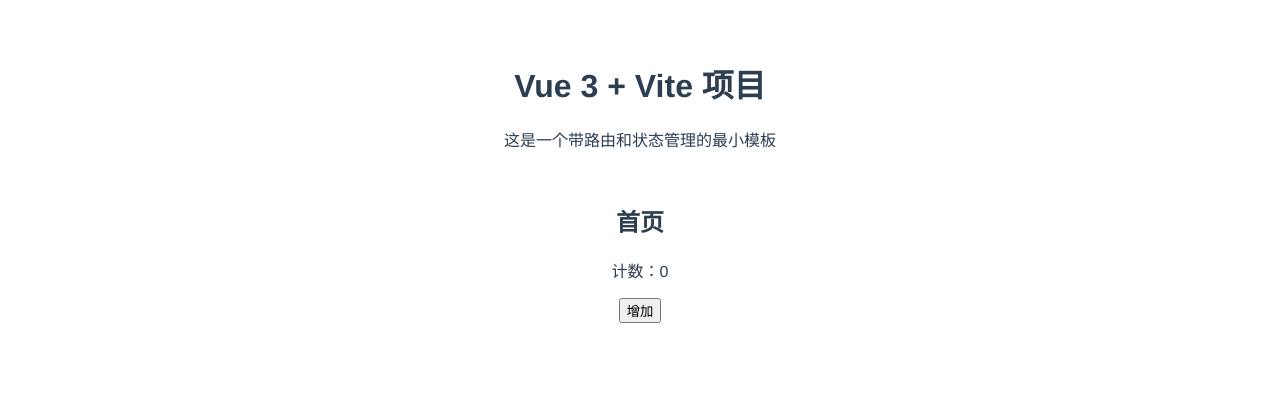
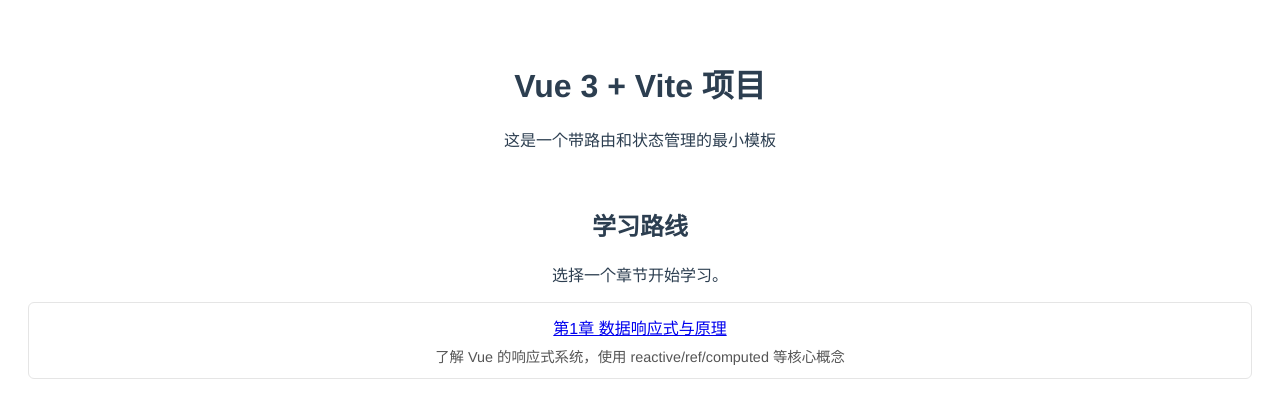
Before and after one commit to Yawwwwn/Test-Server, a Vue app: page / in a window 1280 px wide. Shown: the top 418 px of the page. Built offline with nearby package versions, Linux system fonts and the light colour scheme; the HTML template or start-up script is replaced by a standard one.

Commit message:
feat(chapter1): expand reactive data demos (Reactive, Ref, Computed, ToRefs, Watch, ShallowReactive) and nested routing

```diff
--- /dev/null
+++ b/src/chapters/Chapter1/Chapter1.vue
@@ -0,0 +1,26 @@
+<template>
+  <div class="chapter">
+    <h3>第1章：数据响应式与原理</h3>
+    <p>本章包含若干子示例，均为响应式数据的演示组件。</p>
+    <nav class="subnav">
+      <router-link to="reactive">Reactive</router-link>
+      <router-link to="ref">Ref</router-link>
+      <router-link to="computed">Computed</router-link>
+      <router-link to="to-refs">ToRefs</router-link>
+      <router-link to="watch">Watch</router-link>
+      <router-link to="shallow-reactive">ShallowReactive</router-link>
+    </nav>
+    <section class="exercises">
+      <router-view />
+    </section>
+  </div>
+  </template>
+
+<script setup lang="ts"></script>
+
+<style scoped>
+.chapter { padding: 16px; }
+.subnav { display: flex; gap: 12px; margin: 12px 0; }
+.subnav a { padding: 6px 10px; border: 1px solid #ddd; border-radius: 4px; text-decoration: none; color: #333; }
+.exercises { display: grid; grid-template-columns: 1fr; gap: 16px; }
+</style>
--- a/src/router/index.ts
+++ b/src/router/index.ts
@@ -2,9 +2,12 @@
 
 // 懒加载首页组件
 const Home = () => import('@/views/Home.vue')
+// 懒加载第一章页面
+const Chapter1 = () => import('@/chapters/Chapter1/Chapter1.vue')
 
 const routes = [
-  { path: '/', name: 'Home', component: Home }
+  { path: '/', name: 'Home', component: Home },
+  { path: '/chapter-1', name: 'Chapter1', component: Chapter1 }
 ]
 
 export default createRouter({
--- a/src/views/Home.vue
+++ b/src/views/Home.vue
@@ -1,18 +1,41 @@
 <template>
   <div class="home">
-    <h2>首页</h2>
-    <p>计数：{{ counter.count }}</p>
-    <button @click="counter.increment">增加</button>
+    <h2>学习路线</h2>
+    <p>选择一个章节开始学习。</p>
+    <ul class="chapter-list">
+      <li v-for="c in chapters" :key="c.id" class="chapter-item">
+        <router-link :to="c.path">{{ c.title }}</router-link>
+        <p class="desc">{{ c.description }}</p>
+      </li>
+    </ul>
   </div>
 </template>
 
 <script setup lang="ts">
-import { useCounterStore } from '@/stores/counter'
-const counter = useCounterStore()
+import { ref } from 'vue'
+  const chapters = ref([
+  {
+    id: 1,
+    title: '第1章 数据响应式与原理',
+    path: '/chapter-1',
+    description: '了解 Vue 的响应式系统，使用 reactive/ref/computed 等核心概念'
+  }
+])
 </script>
 
 <style scoped>
 .home {
-  padding: 16px;
+  padding: 20px;
 }
+.chapter-list {
+  list-style: none;
+  padding: 0;
+}
+.chapter-item {
+  margin: 12px 0;
+  padding: 12px;
+  border: 1px solid #e5e5e5;
+  border-radius: 6px;
+}
+.chapter-item .desc { color: #555; margin: 6px 0 0; font-size: 0.9em; }
 </style>
```
Also changed, not shown: src/chapters/Chapter1/ComputedExample.vue (added, +17 -0 lines), src/chapters/Chapter1/ReactiveExample.vue (added, +18 -0 lines), src/chapters/Chapter1/RefExample.vue (added, +19 -0 lines), src/chapters/Chapter1/ShallowReactiveExample.vue (added, +16 -0 lines), src/chapters/Chapter1/ToRefsExample.vue (added, +17 -0 lines), src/chapters/Chapter1/WatchExample.vue (added, +20 -0 lines).
